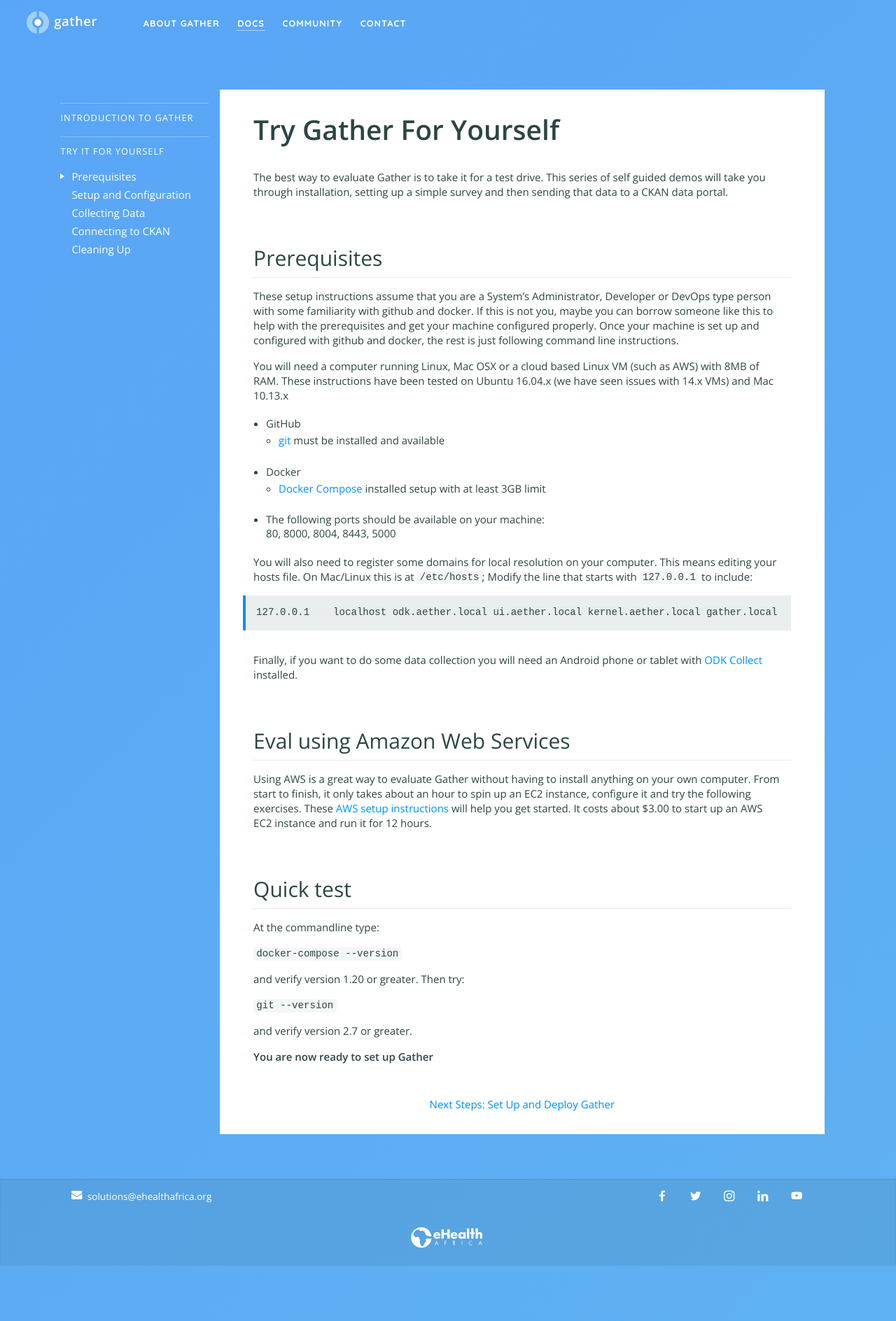
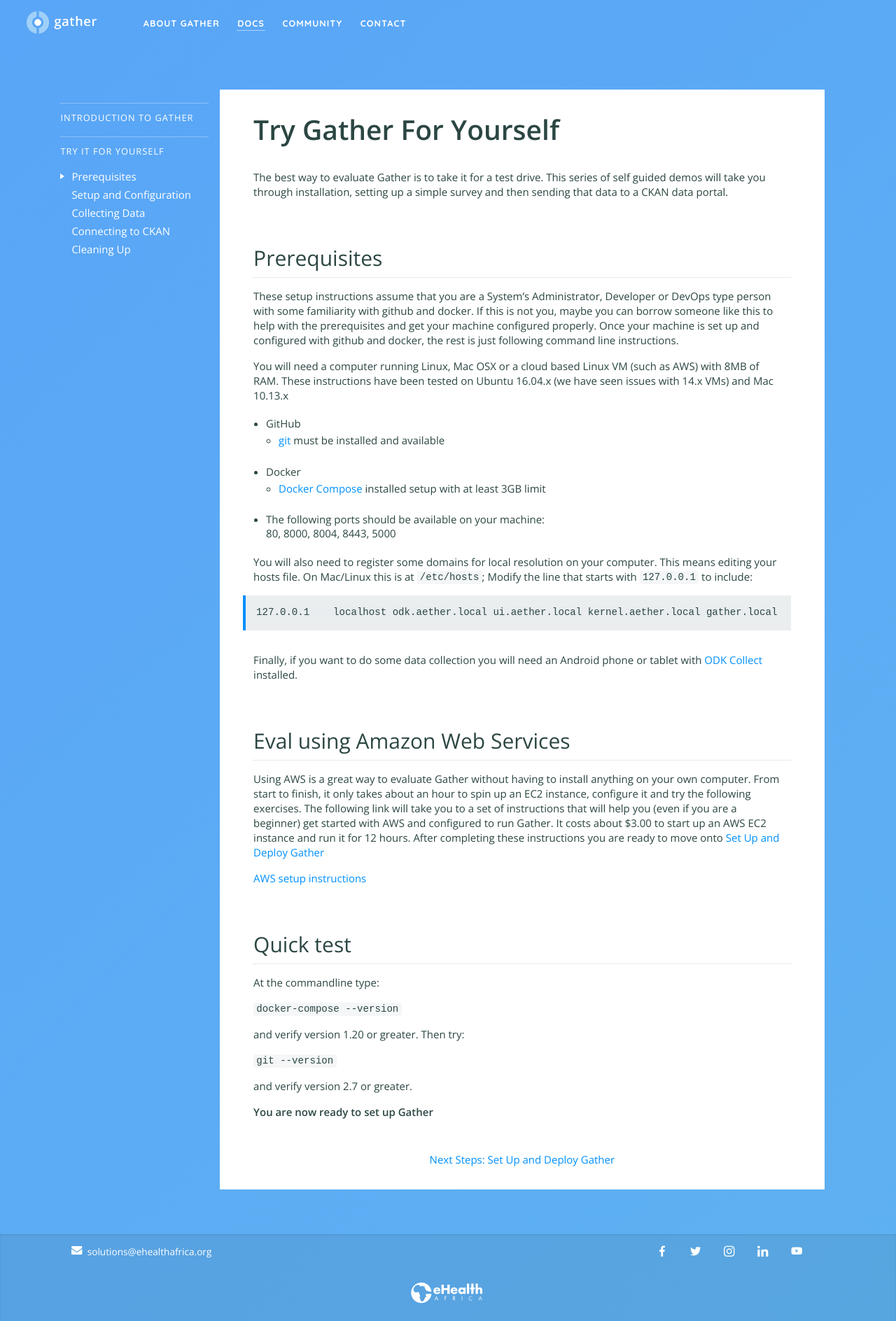
Before and after one commit to nixilla/gather, a Jekyll site: the page built from documentation/try/index.md, in a window 1280 px wide. Shown: the whole page at 70% size. Built offline with Jekyll 4.4.1, drawn with Linux system fonts in a browser that asks for light colours.

Commit message:
Reword AWS text

```diff
--- a/documentation/try/index.md
+++ b/documentation/try/index.md
@@ -29,8 +29,9 @@
 Finally, if you want to do some data collection you will need an Android phone or tablet with [ODK Collect](https://play.google.com/store/apps/details?id=org.odk.collect.android&hl=en_US) installed.
 
 ## Eval using Amazon Web Services
-Using AWS is a great way to evaluate Gather without having to install anything on your own computer.  From start to finish, it only takes about an hour to spin up an EC2 instance, configure it and try the following exercises.  These [AWS setup instructions](setup-aws) will help you get started. It costs about $3.00 to start up an AWS EC2 instance and run it for 12 hours.
+Using AWS is a great way to evaluate Gather without having to install anything on your own computer.  From start to finish, it only takes about an hour to spin up an EC2 instance, configure it and try the following exercises.  The following link will take you to a set of instructions that will help you (even if you are a beginner) get started with AWS and configured to run Gather.  It costs about $3.00 to start up an AWS EC2 instance and run it for 12 hours.  After completing these instructions you are ready to move onto [Set Up and Deploy Gather](setup)
 
+[AWS setup instructions](http://aether.ehealthafrica.org/documentation/try/setup-aws)
 ## Quick test
 
 At the commandline type:
```
